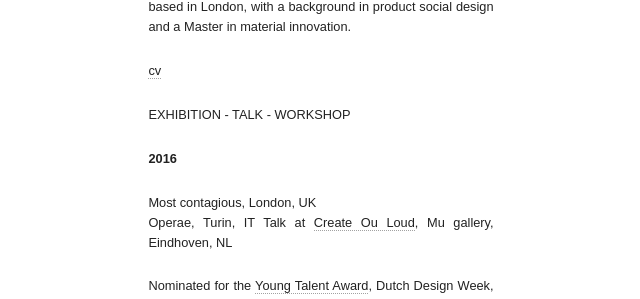
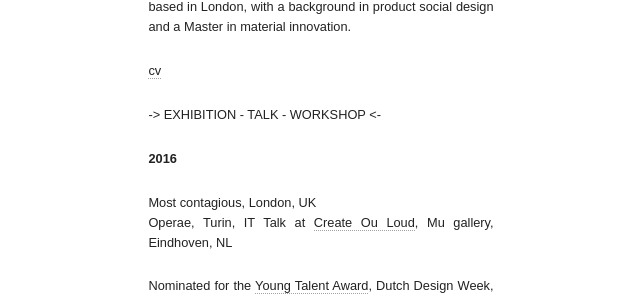
Before and after one commit to giuliatomasello/giuliatomasello.github.io, a Jekyll site: the page built from index.md, in a window 1280 px wide. Shown: the part 647-946 px from the top of the page, without its empty margins (319-959 px from the left). Built offline with Jekyll 4.4.1, drawn with Linux system fonts in a browser that asks for light colours; nearby versions of some CDN libraries.

```diff
--- a/index.md
+++ b/index.md
@@ -23,9 +23,7 @@ Giulia is a Design Researcher and Interaction Designer based in London, with a b
 [cv](http://issuu.com/giuliatomasello4/docs/cv_giulia_tomasello)
 
 
-
-
-EXHIBITION - TALK - WORKSHOP
+-> EXHIBITION - TALK - WORKSHOP <-
 
 **2016**
 
```
